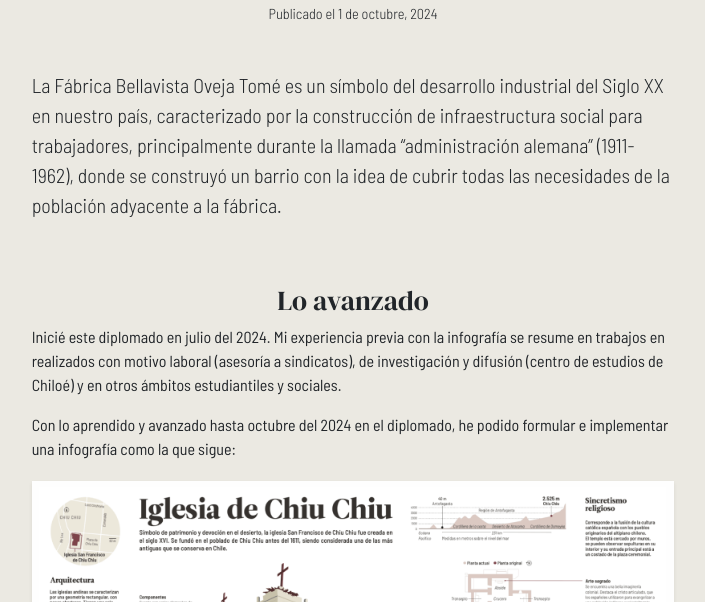
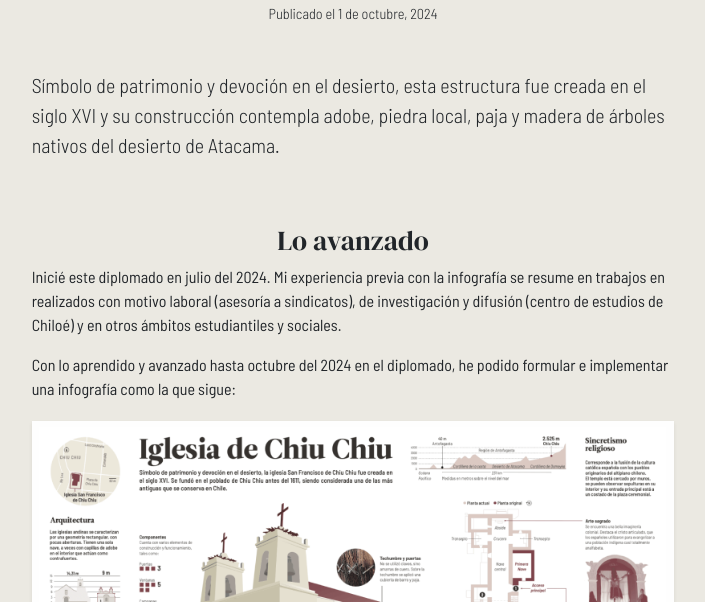
Before and after one commit to Losorio24/clase_2, a plain HTML site: page index.html in a window 1280 px wide. Shown: the part 198-800 px from the top of the page, without its empty margins (287-992 px from the left). Drawn offline with nearby package versions, Linux system fonts and the light colour scheme.

Commit message:
Update index.html

```diff
--- a/index.html
+++ b/index.html
@@ -3,7 +3,7 @@
     <head>
         <meta charset="utf-8" />
         <meta name="viewport" content="width=device-width, initial-scale=1" />
-        <title>Bellavista Oveja Tomé</title>
+        <title>Iglesia San Francisco de Chiu Chiu</title>
         <link href="https://cdn.jsdelivr.net/npm/bootstrap@5.3.3/dist/css/bootstrap.min.css" rel="stylesheet" integrity="sha384-QWTKZyjpPEjISv5WaRU9OFeRpok6YctnYmDr5pNlyT2bRjXh0JMhjY6hW+ALEwIH" crossorigin="anonymous" />
         <style>
             @import url("https://fonts.googleapis.com/css2?family=Barlow+Semi+Condensed:ital,wght@0,100;0,200;0,300;0,400;0,500;0,600;0,700;0,800;0,900;1,100;1,200;1,300;1,400;1,500;1,600;1,700;1,800;1,900&family=DM+Serif+Display:ital@0;1&display=swap");
@@ -83,7 +83,7 @@
 
                     <h6 class="text-center mb-5">Publicado el 1 de octubre, 2024</h6>
 
-                    <p class="lead">La Fábrica Bellavista Oveja Tomé es un símbolo del desarrollo industrial del Siglo XX en nuestro país, caracterizado por la construcción de infraestructura social para trabajadores, principalmente durante la llamada “administración alemana” (1911-1962), donde se construyó un barrio con la idea de cubrir todas las necesidades de la población adyacente a la fábrica.</p>
+                    <p class="lead">Símbolo de patrimonio y devoción en el desierto, esta estructura fue creada en el siglo XVI y su construcción contempla adobe, piedra local, paja y madera de árboles nativos del desierto de Atacama.</p>
 
                 </div>
             </header>
```
